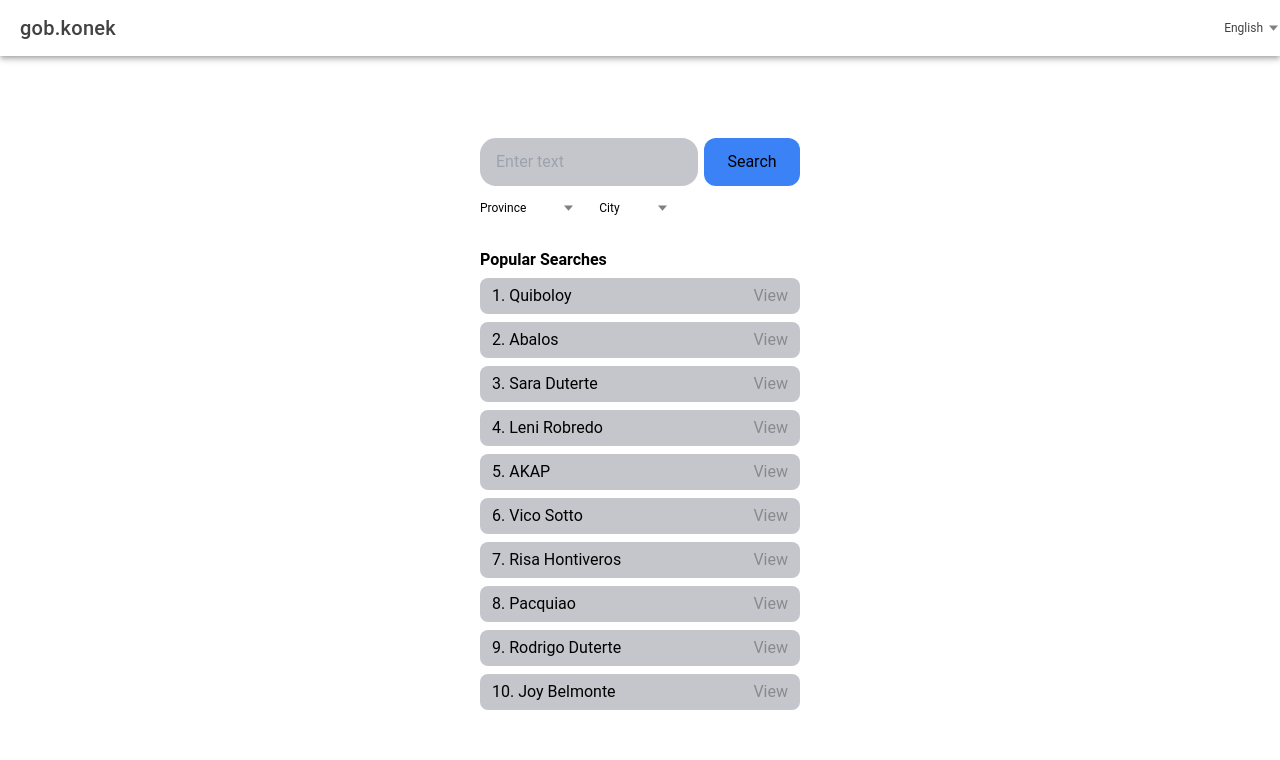
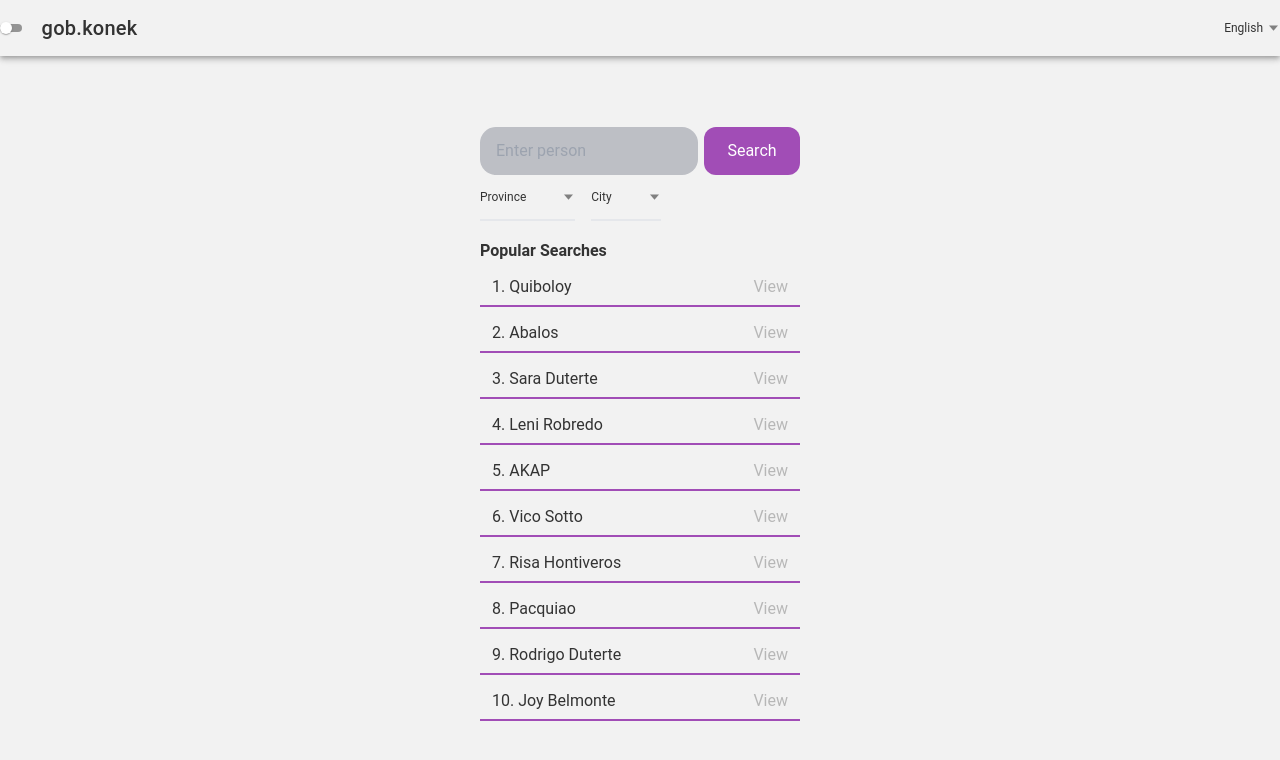
Before and after one commit to Towphe/gob-konek, a React (Vite) app: page / in a window 1280 px wide. Shown: the top 760 px of the page. Built offline with nearby package versions, Linux system fonts and the light colour scheme.

Commit message:
added language support, darkmode lightmode, and more

```diff
--- a/src/App.tsx
+++ b/src/App.tsx
@@ -27,7 +27,7 @@
 
 /* import '@ionic/react/css/palettes/dark.always.css'; */
 /* import '@ionic/react/css/palettes/dark.class.css'; */
-import "@ionic/react/css/palettes/dark.system.css";
+// import "@ionic/react/css/palettes/dark.system.css";
 
 /* Theme variables */
 import "./theme/variables.css";
--- a/src/pages/Index.tsx
+++ b/src/pages/Index.tsx
@@ -7,6 +7,7 @@
   IonSelect,
   IonSelectOption,
   IonTitle,
+  IonToggle,
   IonToolbar,
 } from "@ionic/react";
 import ExploreContainer from "../components/ExploreContainer";
@@ -14,17 +15,61 @@
 import { Redirect } from "react-router";
 import { provinces, cities } from "../util/location";
 
+interface Translation {
+  English: string;
+  Filipino: string;
+  Cebuano: string;
+  Waray: string;
+  Hiligaynon: string;
+}
+
 const Index: React.FC = () => {
   const [topSearches, setTopSearches] = useState<string[]>([]);
   const [search, setSearch] = useState<string | undefined>();
   const [isGeolocationEnabled, toggleGeolocation] = useState<boolean>(false);
-  const [selectedProvince, setSelectedProvince] = useState<
-    string | undefined
-  >();
+  const [selectedProvince, setSelectedProvince] = useState<string | undefined>(
+    localStorage.getItem("province") ?? undefined,
+  );
   const [selectedMunicipalityOrCity, setSelectedMunicipalityOrProvince] =
-    useState<string | undefined>();
-  const [selectedLanguage, setSelectedLanguage] = useState<string>("English");
-  const languageOptions: string[] = ["English", "Filipino", "Cebuano"];
+    useState<string | undefined>(localStorage.getItem("city") ?? undefined);
+  const [selectedLanguage, setSelectedLanguage] = useState<string>(
+    localStorage.getItem("language") ?? "English",
+  );
+  const [isDarkMode, setIsDarkMode] = useState<boolean>(
+    localStorage.getItem("isDarkMode") === "false" ? false : true,
+  );
+  const languageOptions: string[] = [
+    "English",
+    "Filipino",
+    "Cebuano",
+    "Waray",
+    "Hiligaynon",
+  ];
+  const popularSearchesTranslations: Translation = {
+    English: "Popular Searches",
+    Filipino: "Mga Patok Ngayon",
+    Cebuano: "Sikat Karon",
+    Waray: "Mga Sikat Yana",
+    Hiligaynon: "Mga Patok Subong",
+  };
+  const enterTextTranslations: Translation = {
+    English: "Enter person",
+    Filipino: "Mag-enter ng tao",
+    Cebuano: "Mag-enter ng tao",
+    Waray: "Mag-enter ng tao",
+    Hiligaynon: "Mag-enter ng tao",
+  };
+  const viewTranslations: Translation = {
+    English: "View",
+    Filipino: "Tignan",
+    Cebuano: "Tan-awon",
+    Waray: "Tan-awa",
+    Hiligaynon: "Gapangita",
+  };
+
+  useEffect(() => {
+    document.body.setAttribute("data-theme", !isDarkMode ? "dark" : "light");
+  }, [isDarkMode]);
 
   useEffect(() => {
     // fetch top searches
@@ -77,19 +122,44 @@
     window.location.href = `info?${searchQuery}`;
   };
 
+  const toggleDarkMode = () => {
+    if (isDarkMode) {
+      localStorage.setItem("isDarkMode", "false");
+    } else {
+      localStorage.setItem("isDarkMode", "true");
+    }
+    setIsDarkMode(!isDarkMode);
+  };
+
   return (
     <IonPage>
       <IonHeader>
-        <IonToolbar>
+        <IonToolbar
+          className={isDarkMode === true ? "bg-[#F2F2F2]" : "bg-[#333333]"}
+        >
+          <IonToggle
+            aria-label="Dark toggle"
+            color="dark"
+            onIonChange={() => toggleDarkMode()}
+            checked={!isDarkMode}
+            slot="start"
+            className="toggle-small"
+          />
           <IonTitle>gob.konek</IonTitle>
           <IonSelect
             slot="end"
+            onIonChange={(event) => {
+              setSelectedLanguage(event.detail.value);
+              localStorage.setItem("language", event.detail.value);
+            }}
             value={selectedLanguage}
             className="text-xs"
             interface="popover"
           >
             {languageOptions.map((l) => (
-              <IonSelectOption value={l}>{l}</IonSelectOption>
+              <IonSelectOption key={l} value={l}>
+                {l}
+              </IonSelectOption>
             ))}
           </IonSelect>
         </IonToolbar>
@@ -107,27 +177,33 @@
                 type="text"
                 onChange={(e) => setSearch(e.target.value)}
                 className="bg-gray-500 bg-opacity-40 rounded-2xl text-md py-3 indent-4 w-full"
-                placeholder="Enter text"
+                placeholder={enterTextTranslations[selectedLanguage]}
               />
-              <div className="flex gap-6">
+              <div className="flex gap-4">
                 {/* filters */}
                 <IonSelect
-                  className="text-xs"
+                  className="text-xs border-b-2"
                   label={selectedProvince !== undefined ? "" : "Province"}
+                  value={selectedProvince ?? undefined}
                   interface="popover"
                   onIonChange={(event) => {
                     setSelectedProvince(event.detail.value);
+                    setSelectedMunicipalityOrProvince(undefined);
+                    localStorage.setItem("province", event.detail.value);
                   }}
                 >
                   {provinces.map((p) => (
-                    <IonSelectOption value={p.key}>{p.name}</IonSelectOption>
+                    <IonSelectOption key={p.key} value={p.key}>
+                      {p.name}
+                    </IonSelectOption>
                   ))}
                 </IonSelect>
                 <IonSelect
-                  className="text-xs"
+                  className="text-xs border-b-2"
                   label={selectedMunicipalityOrCity !== undefined ? "" : "City"}
                   onIonChange={(event) => {
                     setSelectedMunicipalityOrProvince(event.detail.value);
+                    localStorage.setItem("city", event.detail.value);
                   }}
                   interface="popover"
                 >
@@ -137,7 +213,7 @@
                     cities
                       .filter((c) => c.province === selectedProvince)
                       .map((c) => (
-                        <IonSelectOption value={c.city}>
+                        <IonSelectOption key={cities.indexOf(c)} value={c.city}>
                           {c.name}
                         </IonSelectOption>
                       ))
@@ -148,24 +224,29 @@
             </div>
             <button
               type="submit"
-              className="bg-blue-500 py-3 px-4 rounded-xl w-[30%] "
+              className="bg-[#A14DB6] text-white py-3 px-4 rounded-xl w-[30%] "
             >
               Search
             </button>
           </form>
           <div className="w-[80vw] md:w-[55vw] lg:w-[40vw] xl:w-[25vw] 2xl:w-[20vw]">
             {/* Popular searches */}
-            <h2 className="font-semibold mb-2">Popular Searches</h2>
+            <h2 className="font-semibold mb-2">
+              {popularSearchesTranslations[selectedLanguage]}
+            </h2>
             <div>
               {/* iterate through list of popular searches */}
               {topSearches.map((s) => {
                 return (
-                  <div className="bg-gray-500 bg-opacity-40 flex justify-between items-center mb-2 py-1.5 px-3 rounded-lg">
+                  <div
+                    key={topSearches.indexOf(s)}
+                    className="border-b-2 border-[#A14DB6] flex justify-between items-center mb-2 py-1.5 px-3 rounded-t-lg"
+                  >
                     <p>
                       {topSearches.indexOf(s) + 1}. {s}
                     </p>
                     <a href={`/info?s=${s}`} className="opacity-30 block">
-                      View
+                      {viewTranslations[selectedLanguage]}
                     </a>
                   </div>
                 );
--- a/src/pages/Info.tsx
+++ b/src/pages/Info.tsx
@@ -6,21 +6,35 @@
   IonItem,
   IonLabel,
   IonPage,
+  IonSelect,
+  IonSelectOption,
   IonTitle,
+  IonToggle,
   IonToolbar,
 } from "@ionic/react";
 import { useEffect, useState } from "react";
+import { useLocation } from "react-router-dom";
+
+interface Translation {
+  English: string;
+  Filipino: string;
+  Cebuano: string;
+  Waray: string;
+  Hiligaynon: string;
+}
 
 interface Career {
   title: string;
   duration: string;
   description: string;
+  link: string;
 }
 
 interface PoliticalRelative {
   name: string;
   relation: string;
   currentPosition: string;
+  link: string;
 }
 
 interface Case {
@@ -35,6 +49,7 @@
   status: string;
   description: string;
   dateFiled: Date;
+  link: string;
 }
 
 // HS diploma, vocational, bachelor's degree, etc.
@@ -42,6 +57,7 @@
   attained: string;
   school: string;
   yearCompleted: string;
+  link: string;
 }
 
 interface Project {
@@ -49,6 +65,7 @@
   duration: string;
   description: string;
   status: string;
+  link: string;
 }
 
 interface Summary {
@@ -63,16 +80,57 @@
   projects: Project[];
 }
 
+interface LinkWrapper {
+  link: string;
+}
+
+const backTranslation: Translation = {
+  English: "Go Back",
+  Filipino: "Mag-search Ulit",
+  Cebuano: "Mag-search Liwat",
+  Waray: "Mag-search Utro",
+  Hiligaynon: "Mag-search Liwat",
+};
+
+const SourceComponent: React.FC<LinkWrapper> = ({ link }) => {
+  return (
+    <p>
+      <a
+        onClick={() => window.location.replace(link)}
+        className="flex items-end gap-1.5"
+      >
+        <span className="block h-4">Source</span>
+        <svg
+          xmlns="http://www.w3.org/2000/svg"
+          fill="none"
+          viewBox="0 0 24 24"
+          stroke-width="1.5"
+          stroke="currentColor"
+          className="size-4"
+        >
+          <path
+            stroke-linecap="round"
+            stroke-linejoin="round"
+            d="M13.5 6H5.25A2.25 2.25 0 0 0 3 8.25v10.5A2.25 2.25 0 0 0 5.25 21h10.5A2.25 2.25 0 0 0 18 18.75V10.5m-10.5 6L21 3m0 0h-5.25M21 3v5.25"
+          />
+        </svg>
+      </a>
+    </p>
+  );
+};
+
 const CareerComponent: React.FC<Career> = ({
   title,
   duration,
   description,
+  link,
 }) => {
   return (
     <div>
       <h3>{title}</h3>
       <p className="opacity-50">{duration}</p>
       <p>{description}</p>
+      <SourceComponent link={link} />
     </div>
   );
 };
@@ -81,12 +139,14 @@
   name,
   relation,
   currentPosition,
+  link,
 }) => {
   return (
     <div>
       <h3>{name}</h3>
       <p className="opacity-50">{relation}</p>
       <p>{currentPosition}</p>
+      <SourceComponent link={link} />
     </div>
   );
 };
@@ -96,6 +156,7 @@
   status,
   description,
   dateFiled,
+  link,
 }) => {
   return (
     <div>
@@ -103,6 +164,7 @@
       <p className="opacity-50">{status}</p>
       <p>{description}</p>
       <p>Filed on ${dateFiled.toString()}</p>
+      <SourceComponent link={link} />
     </div>
   );
 };
@@ -118,7 +180,7 @@
       <h3>{title}</h3>
       <p className="opacity-50">{description}</p>
       <p>Filed on ${dateFiled.toString()}</p>
-      <p>Source: ${link}</p>
+      <SourceComponent link={link} />
     </div>
   );
 };
@@ -128,6 +190,7 @@
   duration,
   description,
   status,
+  link,
 }) => {
   return (
     <div>
@@ -135,6 +198,7 @@
       <p className="opacity-50">{status}</p>
       <p>{description}</p>
       <p>{duration}</p>
+      <SourceComponent link={link} />
     </div>
   );
 };
@@ -143,133 +207,217 @@
   attained,
   school,
   yearCompleted,
+  link,
 }) => {
   return (
     <div>
       <h3>{attained}</h3>
       <p className="opacity-50">{school}</p>
       <p>Completed {yearCompleted}</p>
+      <SourceComponent link={link} />
     </div>
   );
 };
 
 const Info: React.FC = () => {
   const [summary, setSummary] = useState<Summary | undefined>();
+  const [isDarkMode, setIsDarkMode] = useState<boolean>(
+    localStorage.getItem("isDarkMode") === "false" ? false : true,
+  );
+  const [selectedLanguage, setSelectedLanguage] = useState<string>(
+    localStorage.getItem("language") ?? "English",
+  );
+  const location = useLocation();
+  const queryParams = new URLSearchParams(location.search);
+  const name = queryParams.get("s");
+  const province = queryParams.get("p");
+  const city = queryParams.get("m");
+  const language = queryParams.get("l");
+  const languageOptions: string[] = [
+    "English",
+    "Filipino",
+    "Cebuano",
+    "Waray",
+    "Hiligaynon",
+  ];
+  const apiUrl: string = "https://lean-tech-api.vercel.app/retrieve/summary";
 
   useEffect(() => {
-    setSummary({
-      commonName: "Juan dela Cruz",
-      legalName: "Juan Carlos dela Cruz",
-      description:
-        "A prominent leader in local politics dedicated to community development and environmental sustainability.",
-      careers: [
-        {
-          title: "Mayor of San Isidro",
-          duration: "2016 - Present",
-          description:
-            "Elected to lead the city, focusing on economic growth and community initiatives.",
-        },
-        {
-          title: "City Councilor of San Isidro",
-          duration: "2010 - 2016",
-          description:
-            "Developed policies and legislation aimed at improving local infrastructure and public services.",
-        },
-      ],
-      dynasty: [
-        {
-          name: "Maria dela Cruz",
-          relation: "Mother",
-          currentPosition: "Former Governor of San Isidro",
-        },
-        {
-          name: "Jose dela Cruz",
-          relation: "Uncle",
-          currentPosition: "Former Senator",
-        },
-      ],
-      legislations: [
-        {
-          title: "San Isidro Urban Development Act",
-          status: "Passed",
-          description:
-            "Legislation aimed at enhancing urban infrastructure and housing projects in San Isidro.",
-          dateFiled: new Date("2022-03-15"),
-        },
-        {
-          title: "Public Health Improvement Bill",
-          status: "Pending",
-          description:
-            "A bill focused on increasing funding for healthcare facilities in the district.",
-          dateFiled: new Date("2023-01-10"),
-        },
-      ],
-      education: [
-        {
-          attained: "Bachelor's Degree",
-          school: "University of San Isidro",
-          yearCompleted: "2005-04-15",
-        },
-        {
-          attained: "High School Diploma",
-          school: "San Isidro High School",
-          yearCompleted: "2001-05-30",
-        },
-      ],
-      cases: [
-        {
-          title: "Corruption Allegations",
+    document.body.setAttribute("data-theme", !isDarkMode ? "dark" : "light");
+  }, [isDarkMode]);
 
-          description:
-            "Investigation into alleged misuse of public funds during the mayoral campaign.",
+  useEffect(() => {
+    console.log([name, province, city, language]);
 
-          dateFiled: "2022-05-01",
+    if (!province) {
+      fetch(apiUrl.concat(`?name=${name}`), {
+        method: "GET",
+      })
+        .then((res) => res.json())
+        .then((data) => {
+          console.log(data);
+        });
+    }
 
-          link: "https://example.com/cases/corruption-allegations",
-        },
+    // retrieve from API
+    // setSummary({
+    //   commonName: "Juan dela Cruz",
+    //   legalName: "Juan Carlos dela Cruz",
+    //   description:
+    //     "A prominent leader in local politics dedicated to community development and environmental sustainability.",
+    //   careers: [
+    //     {
+    //       title: "Mayor of San Isidro",
+    //       duration: "2016 - Present",
+    //       description:
+    //         "Elected to lead the city, focusing on economic growth and community initiatives.",
+    //       link: "www.example.com",
+    //     },
+    //     {
+    //       title: "City Councilor of San Isidro",
+    //       duration: "2010 - 2016",
+    //       description:
+    //         "Developed policies and legislation aimed at improving local infrastructure and public services.",
+    //       link: "www.example.com",
+    //     },
+    //   ],
+    //   dynasty: [
+    //     {
+    //       name: "Maria dela Cruz",
+    //       relation: "Mother",
+    //       currentPosition: "Former Governor of San Isidro",
+    //       link: "www.example.com",
+    //     },
+    //     {
+    //       name: "Jose dela Cruz",
+    //       relation: "Uncle",
+    //       currentPosition: "Former Senator",
+    //       link: "www.example.com",
+    //     },
+    //   ],
+    //   legislations: [
+    //     {
+    //       title: "San Isidro Urban Development Act",
+    //       status: "Passed",
+    //       description:
+    //         "Legislation aimed at enhancing urban infrastructure and housing projects in San Isidro.",
+    //       dateFiled: new Date("2022-03-15"),
+    //       link: "www.example.com",
+    //     },
+    //     {
+    //       title: "Public Health Improvement Bill",
+    //       status: "Pending",
+    //       description:
+    //         "A bill focused on increasing funding for healthcare facilities in the district.",
+    //       dateFiled: new Date("2023-01-10"),
+    //       link: "www.example.com",
+    //     },
+    //   ],
+    //   education: [
+    //     {
+    //       attained: "Bachelor's Degree",
+    //       school: "University of San Isidro",
+    //       yearCompleted: "2005-04-15",
+    //       link: "www.example.com",
+    //     },
+    //     {
+    //       attained: "High School Diploma",
+    //       school: "San Isidro High School",
+    //       yearCompleted: "2001-05-30",
+    //       link: "www.example.com",
+    //     },
+    //   ],
+    //   cases: [
+    //     {
+    //       title: "Corruption Allegations",
 
-        {
-          title: "Environmental Violation Case",
+    //       description:
+    //         "Investigation into alleged misuse of public funds during the mayoral campaign.",
 
-          description:
-            "Case filed against the city for failing to comply with environmental regulations.",
+    //       dateFiled: "2022-05-01",
 
-          dateFiled: "2023-02-20",
+    //       link: "https://example.com/cases/corruption-allegations",
+    //     },
 
-          link: "https://example.com/cases/environmental-violation",
-        },
-      ],
-      projects: [
-        {
-          title: "Community Clean-Up Initiative",
-          duration: "2021 - Present",
-          description:
-            "A project aimed at improving cleanliness and environmental awareness in San Isidro.",
-          status: "Ongoing",
-        },
-        {
-          title: "Youth Empowerment Program",
-          duration: "2018 - 2020",
-          description:
-            "A program designed to provide skills training and leadership opportunities for the youth in the community.",
-          status: "Completed",
-        },
-      ],
-    });
+    //     {
+    //       title: "Environmental Violation Case",
+
+    //       description:
+    //         "Case filed against the city for failing to comply with environmental regulations.",
+
+    //       dateFiled: "2023-02-20",
+
+    //       link: "https://example.com/cases/environmental-violation",
+    //     },
+    //   ],
+    //   projects: [
+    //     {
+    //       title: "Community Clean-Up Initiative",
+    //       duration: "2021 - Present",
+    //       description:
+    //         "A project aimed at improving cleanliness and environmental awareness in San Isidro.",
+    //       status: "Ongoing",
+    //       link: "www.example.com",
+    //     },
+    //     {
+    //       title: "Youth Empowerment Program",
+    //       duration: "2018 - 2020",
+    //       description:
+    //         "A program designed to provide skills training and leadership opportunities for the youth in the community.",
+    //       status: "Completed",
+    //       link: "www.example.com",
+    //     },
+    //   ],
+    // });
   }, []);
+
+  const toggleDarkMode = () => {
+    if (isDarkMode) {
+      localStorage.setItem("isDarkMode", "false");
+    } else {
+      localStorage.setItem("isDarkMode", "true");
+    }
+    setIsDarkMode(!isDarkMode);
+  };
 
   return (
     <IonPage>
       <IonHeader>
-        <IonToolbar>
+        <IonToolbar
+          className={isDarkMode === true ? "bg-[#F2F2F2]" : "bg-[#333333]"}
+        >
+          <IonToggle
+            aria-label="Dark toggle"
+            color="dark"
+            onIonChange={() => toggleDarkMode()}
+            checked={!isDarkMode}
+            slot="start"
+            className="toggle-small"
+          />
           <IonTitle>gob.konek</IonTitle>
+          <IonSelect
+            slot="end"
+            onIonChange={(event) => {
+              setSelectedLanguage(event.detail.value);
+              localStorage.setItem("language", event.detail.value);
+            }}
+            value={selectedLanguage}
+            className="text-xs"
+            interface="popover"
+          >
+            {languageOptions.map((l) => (
+              <IonSelectOption key={l} value={l}>
+                {l}
+              </IonSelectOption>
+            ))}
+          </IonSelect>
         </IonToolbar>
       </IonHeader>
       <IonContent fullscreen>
         <div className="flex flex-col justify-center items-center text-sm py-10">
           <div className="w-[80vw] md:w-[55vw] lg:w-[40vw] xl:w-[25vw] 2xl:w-[20vw] mb-3">
             <a href="/" className="text-blue-500 text-lg">
-              Go Back
+              {backTranslation[selectedLanguage]}
             </a>
           </div>
           <div className="w-[80vw] md:w-[55vw] lg:w-[40vw] xl:w-[25vw] 2xl:w-[20vw] mb-4">
@@ -294,6 +442,7 @@
                       title={c.title}
                       duration={c.duration}
                       description={c.description}
+                      link={c.link}
                     />
                   ))}
                 </div>
@@ -314,6 +463,7 @@
                       name={d.name}
                       relation={d.relation}
                       currentPosition={d.currentPosition}
+                      link={d.link}
                     />
                   ))}
                 </div>
@@ -335,6 +485,7 @@
                       status={l.status}
                       description={l.description}
                       dateFiled={l.dateFiled}
+                      link={l.link}
                     />
                   ))}
                 </div>
@@ -356,6 +507,7 @@
                       status={p.status}
                       description={p.description}
                       duration={p.duration}
+                      link={p.link}
                     />
                   ))}
                 </div>
@@ -397,6 +549,7 @@
                       attained={s.attained}
                       yearCompleted={s.yearCompleted}
                       school={s.school}
+                      link={s.link}
                     />
                   ))}
                 </div>
--- a/src/theme/variables.css
+++ b/src/theme/variables.css
@@ -1,3 +1,26 @@
 /* For information on how to create your own theme, please see:
 http://ionicframework.com/docs/theming/ */
-@media (prefers-color-scheme: primary);
+/* Light mode */
+:root {
+    --ion-background-color: #f2f2f2;
+    --ion-text-color: #333333;
+    /* Add more light mode variables as needed */
+}
+
+/* Dark mode */
+[data-theme="dark"] {
+    --ion-background-color: #333333;
+    --ion-text-color: #f2f2f2;
+    /* Add more dark mode variables as needed */
+}
+
+.toggle-small {
+    zoom: 0.6;
+}
+
+ion-header,
+ion-toolbar {
+    --background: var(--ion-background-color);
+
+    --color: var(--ion-text-color);
+}
```
